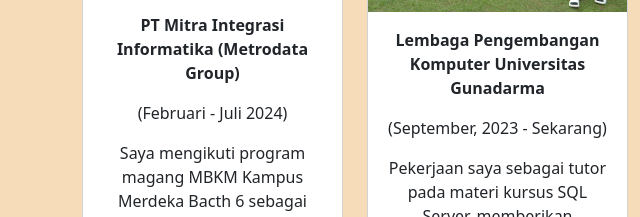
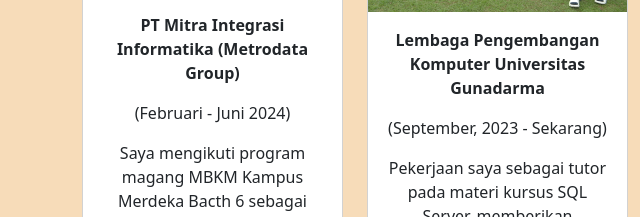
Before and after one commit to TazkiatunNR/Portofolio_Tazkiatun, a plain HTML site: page index.html in a window 1280 px wide. Shown: the part 1883-2100 px from the top of the page, 0-640 px from the left. Drawn offline with nearby package versions, Linux system fonts and the light colour scheme.

Commit message:
index.html

```diff
--- a/index.html
+++ b/index.html
@@ -99,7 +99,7 @@
               <img src="img/E1.jpeg" class="card-img-top" alt="Experience 1" />
               <div class="card-body">
                 <p class="card-text fw-semibold text-center">PT Mitra Integrasi Informatika (Metrodata Group)</p>
-                <p class="card-text text-center">(Februari - Juli 2024)</p>
+                <p class="card-text text-center">(Februari - Juni 2024)</p>
                 <p class="card-text text-center">
                   Saya mengikuti program magang MBKM Kampus Merdeka Bacth 6 sebagai Human Resource Information System(HRIS). Membantu mengembangkan sistem otomatisasi dalam lingkup departemen HR menggunakan salah satu tools Robot Process
                   Automation(RPA) yaitu Uipath.
```
